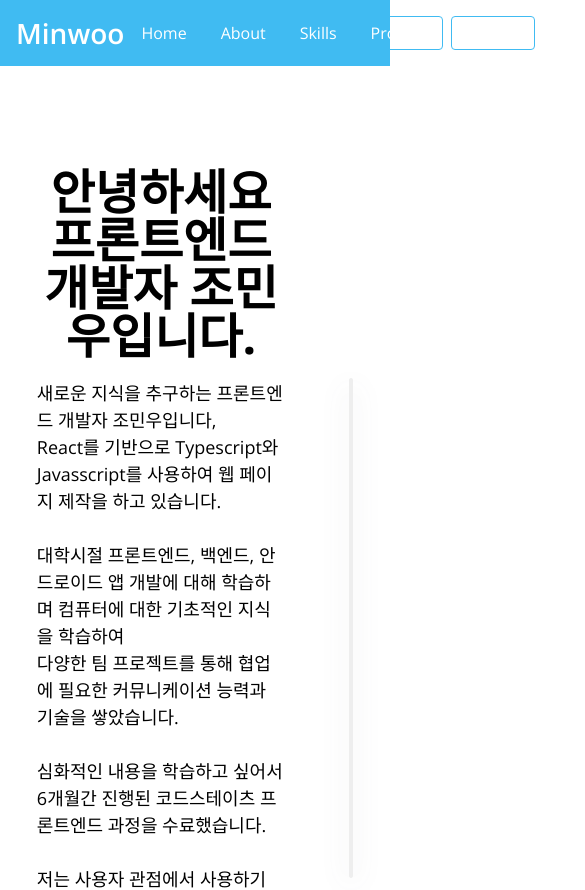
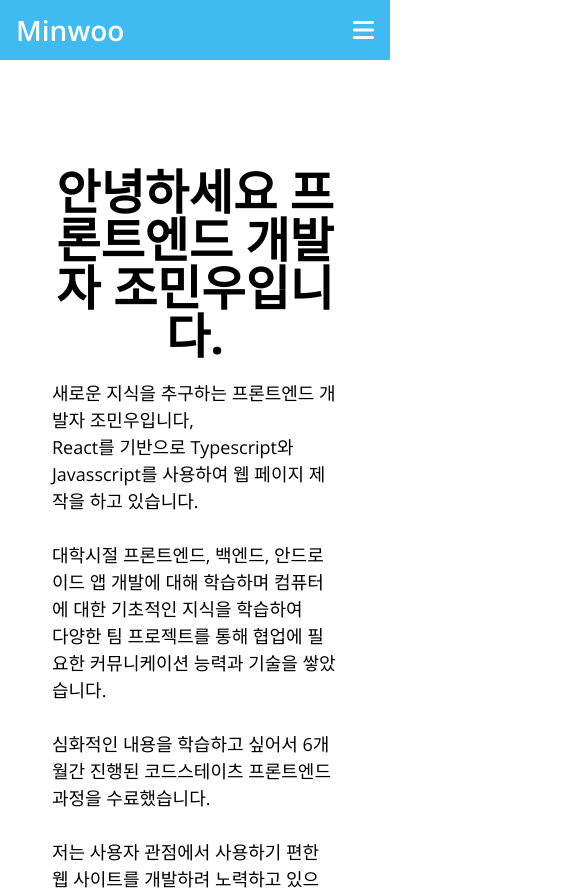
Before and after one commit to homile/TypeScript-Portfolio, a React (Create React App) app in the folder ts-portfolio/: page / in a window 390 px wide. Shown: the top 890 px of the page, 585 px wide, since content can reach past the window. Built offline with nearby package versions, Linux system fonts and the light colour scheme.

Commit message:
style:전체적인 반응형 디자인 구현

```diff
--- a/ts-portfolio/src/components/Contact.tsx
+++ b/ts-portfolio/src/components/Contact.tsx
@@ -21,7 +21,6 @@ const ContactSection = styled.section`
   align-items: center;
   width: 100vw;
   height: 100%;
-  padding: 40px;
-  padding-top: 120px;
+  padding: 120px 40px;
   text-align: center;
 `;
--- a/ts-portfolio/src/components/Home.tsx
+++ b/ts-portfolio/src/components/Home.tsx
@@ -51,7 +51,7 @@ const HomeSection = styled.section`
   justify-content: center;
   width: 100vw;
   height: 100%;
-  padding: 40px;
+  padding: 20px;
   padding-top: 120px;
   text-align: center;
 `;
@@ -79,6 +79,10 @@ const RightContainer = styled.div`
   justify-content: center;
   align-items: center;
   padding: 2rem;
+
+  @media screen and (max-width: 767px) {
+    display: none;
+  }
 `;
 
 const ProfileImg = styled.img`
--- a/ts-portfolio/src/components/Navbar.tsx
+++ b/ts-portfolio/src/components/Navbar.tsx
@@ -1,33 +1,33 @@
-import React from 'react';
+import React, { useState } from 'react';
 import styled from 'styled-components';
 
 const Navbar = () => {
+  const LinkData = ['home', 'about', 'skills', 'projects', 'contact'];
+
+  const [isOpen, setIsOpen] = useState(false);
+
   return (
     <NavbarStlye>
       <NavbarLogo>
         <a href="#home">Minwoo</a>
       </NavbarLogo>
       <UlNavbarMenu>
-        <li className="navbar_menu_item">
-          <a href="#home">Home</a>
-        </li>
-        <li className="navbar_menu_item">
-          <a href="#about">About</a>
-        </li>
-        <li className="navbar_menu_item">
-          <a href="#skills">Skills</a>
-        </li>
-        <li className="navbar_menu_item">
-          <a href="#projects">Projects</a>
-        </li>
-        <li className="navbar_menu_item">
-          <a href="#contact">Contact</a>
-        </li>
+        {LinkData.map((el, idx) => {
+          return (
+            <li key={idx} className="navbar_menu_item">
+              <a href={`#${el}`}>{el}</a>
+            </li>
+          );
+        })}
       </UlNavbarMenu>
       {/* <!-- Toggle button--> */}
-      <Button>
+      <Menu
+        onClick={() => {
+          setIsOpen(!isOpen);
+        }}
+      >
         <i className="fa-solid fa-bars"></i>
-      </Button>
+      </Menu>
     </NavbarStlye>
   );
 };
@@ -61,10 +61,8 @@ const UlNavbarMenu = styled.div`
 
   a {
     display: block;
-    padding: 8px 12px;
+    padding: 6px 12px;
     margin: 0 4px;
-    background: none;
-    /* 클릭할 수 있는 항목이라는 것을 알려주기 위함 */
     cursor: pointer;
     border: 1px solid ${(props) => props.theme.colorMain};
     border-radius: ${(props) => props.theme.sizeBorderRadius};
@@ -74,14 +72,20 @@ const UlNavbarMenu = styled.div`
       background-color: ${(props) => props.theme.colorBlue};
     }
   }
+
+  @media screen and (max-width: 767px) {
+    display: none;
+  }
 `;
 
-const Button = styled.button`
+const Menu = styled.div`
   /* 투명도만 적용하면 클릭이 됨 */
   display: none;
-  position: absolute;
-  top: 24px;
-  right: 32px;
-  font-size: 24px;
-  color: ${(props) => props.theme.colorWhite};
+
+  @media screen and (max-width: 767px) {
+    display: block;
+    font-size: 24px;
+    color: ${(props) => props.theme.colorWhite};
+    cursor: pointer;
+  }
 `;
--- a/ts-portfolio/src/components/button/SkillFilter.tsx
+++ b/ts-portfolio/src/components/button/SkillFilter.tsx
@@ -37,8 +37,13 @@ const FilterContainer = styled.div`
   display: flex;
   justify-content: center;
   align-items: center;
-  width: 532px;
+  width: 100%;
   margin: 60px 0;
+  flex-wrap: wrap;
+
+  @media screen and (max-width: 767px) {
+    margin: 20px 0;
+  }
 `;
 
 const FilterButton = styled.button<{ selected: boolean }>`
@@ -56,4 +61,8 @@ const FilterButton = styled.button<{ selected: boolean }>`
     color: ${(props) => props.theme.colorWhite};
     background: ${(props) => props.theme.colorLightBlue};
   }
+
+  @media screen and (max-width: 767px) {
+    margin: 10px 10px;
+  }
 `;
--- a/ts-portfolio/src/components/cards/AboutCard.tsx
+++ b/ts-portfolio/src/components/cards/AboutCard.tsx
@@ -117,6 +117,10 @@ const ImgDiv = styled.div`
   justify-content: center;
   width: 170px;
   margin: 0 2rem;
+
+  @media screen and (max-width: 767px) {
+    display: none;
+  }
 `;
 
 const EduImg = styled.img`
@@ -147,6 +151,7 @@ const Li = styled.li`
   list-style-position: inside;
   font-size: ${(props) => props.theme.fontSmall};
   margin: 0.2rem 0;
+  line-height: 1.2rem;
   text-indent: -20px;
   padding-left: 20px;
 `;
--- a/ts-portfolio/src/components/cards/ProjectCard.tsx
+++ b/ts-portfolio/src/components/cards/ProjectCard.tsx
@@ -58,29 +58,51 @@ const CardContainer = styled.div`
   justify-content: center;
   align-items: center;
   flex-direction: column;
+`;
+
+const Card = styled.div`
+  display: flex;
+  flex-direction: column;
+  width: 100%;
+  max-width: 1400px;
+  border: 1px solid black;
+  border-radius: 10px;
+  padding: 1.5rem;
+  margin-bottom: 4rem;
+  box-shadow: rgba(50, 50, 93, 0.25) 0px 6px 12px -2px,
+    rgba(0, 0, 0, 0.3) 0px 3px 7px -3px;
 
   .right {
     display: flex;
     flex-direction: column;
-    height: 530px;
+    justify-content: space-between;
+    width: 100%;
+    min-height: 530px;
+
+    @media screen and (max-width: 1000px) {
+      min-height: 0;
+    }
+  }
+
+  .left {
+    display: flex;
+    width: 100%;
+
+    @media screen and (max-width: 1000px) {
+      justify-content: center;
+      align-items: center;
+    }
   }
 
   .project {
     display: flex;
     justify-content: center;
     align-items: center;
+
+    @media screen and (max-width: 1000px) {
+      flex-direction: column;
+    }
   }
-`;
-
-const Card = styled.div`
-  width: 1000px;
-  height: 677px;
-  border: 1px solid black;
-  border-radius: 10px;
-  padding: 1.5rem;
-  margin-bottom: 4rem;
-  box-shadow: rgba(50, 50, 93, 0.25) 0px 6px 12px -2px,
-    rgba(0, 0, 0, 0.3) 0px 3px 7px -3px;
 `;
 
 const ProjectName = styled.h2`
@@ -88,11 +110,17 @@ const ProjectName = styled.h2`
 `;
 
 const Img = styled.img`
-  width: 440px;
+  width: 100%;
+  max-width: 700px;
   height: 530px;
   object-fit: fill;
   border: 1px solid black;
   border-radius: 10px;
+
+  @media screen and (max-width: 1000px) {
+    height: 100%;
+    max-height: 530px;
+  }
 `;
 
 const Contents = styled.div`
@@ -103,29 +131,27 @@ const Contents = styled.div`
 const SpanTitle = styled.span`
   font-weight: bold;
   text-align: left;
-  width: 6.25rem;
+  width: 20%;
   line-height: 1.4rem;
 `;
 
 const PreDesc = styled.pre`
+  width: 80%;
   text-align: left;
-  width: 23.125rem;
-  height: 9rem;
   line-height: 1.4rem;
   white-space: pre-wrap;
   word-break: break-all;
-  overflow: auto;
 `;
 
 const SpanSub = styled.span`
+  width: 80%;
   text-align: left;
-  width: 23.125rem;
   line-height: 1.4rem;
 `;
 
 const ALink = styled.a`
+  width: 80%;
   color: ${(props) => props.theme.colorBlack};
   text-align: left;
-  width: 23.125rem;
   line-height: 1.4rem;
 `;
--- a/ts-portfolio/src/components/cards/SkillCard.tsx
+++ b/ts-portfolio/src/components/cards/SkillCard.tsx
@@ -64,8 +64,13 @@ const Card = styled.div`
   margin: 1rem;
   transition: all 0.3s linear;
 
-  &:hover{
+  &:hover {
     transform: scale(1.2);
+  }
+
+  @media screen and (max-width: 767px) {
+    width: 80px;
+    height: 80px;
   }
 `;
 
@@ -73,4 +78,9 @@ const CardImg = styled.img`
   width: 100px;
   height: 100px;
   object-fit: contain;
+
+  @media screen and (max-width: 767px) {
+    width: 80px;
+    height: 80px;
+  }
 `;
```
